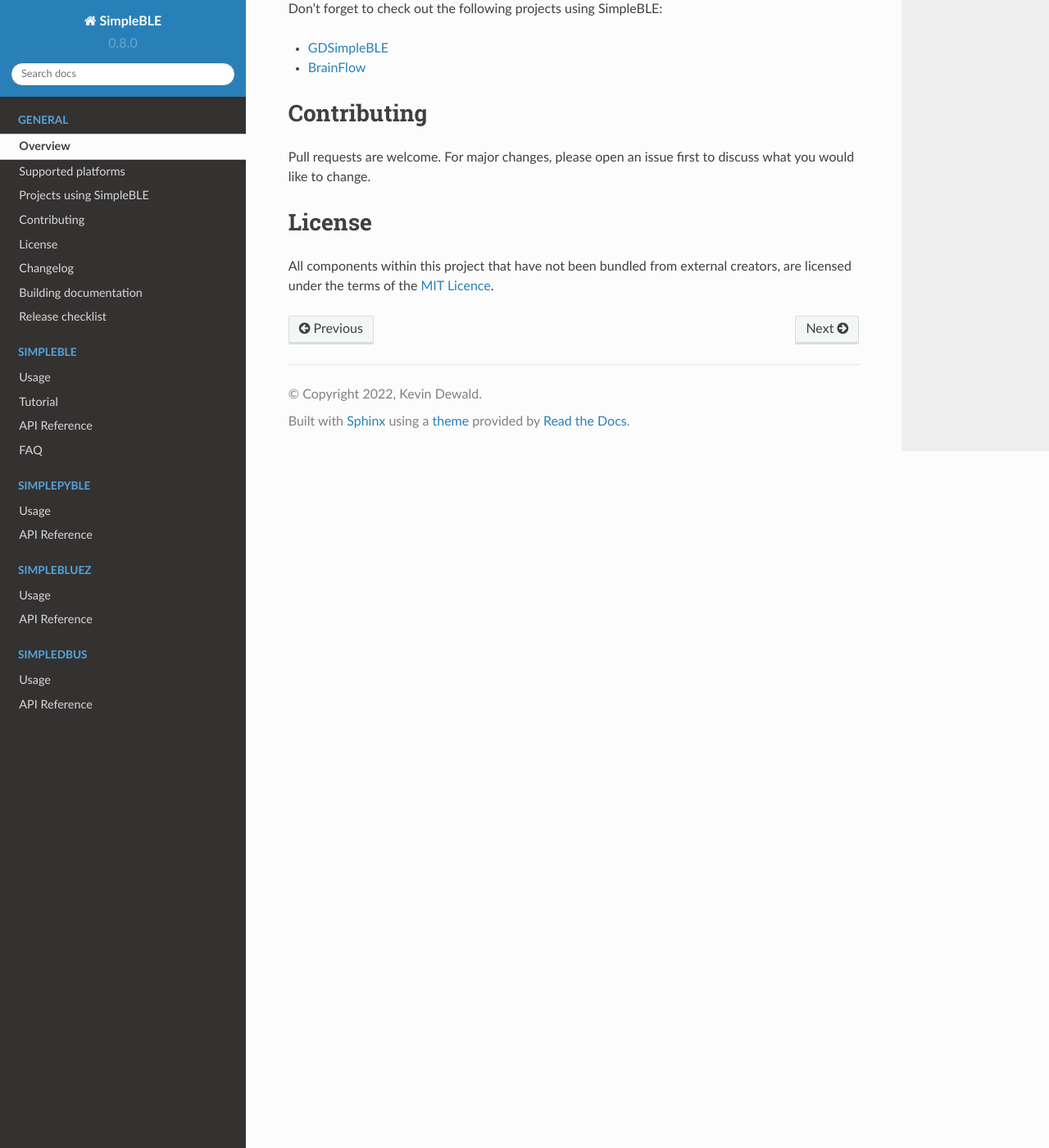
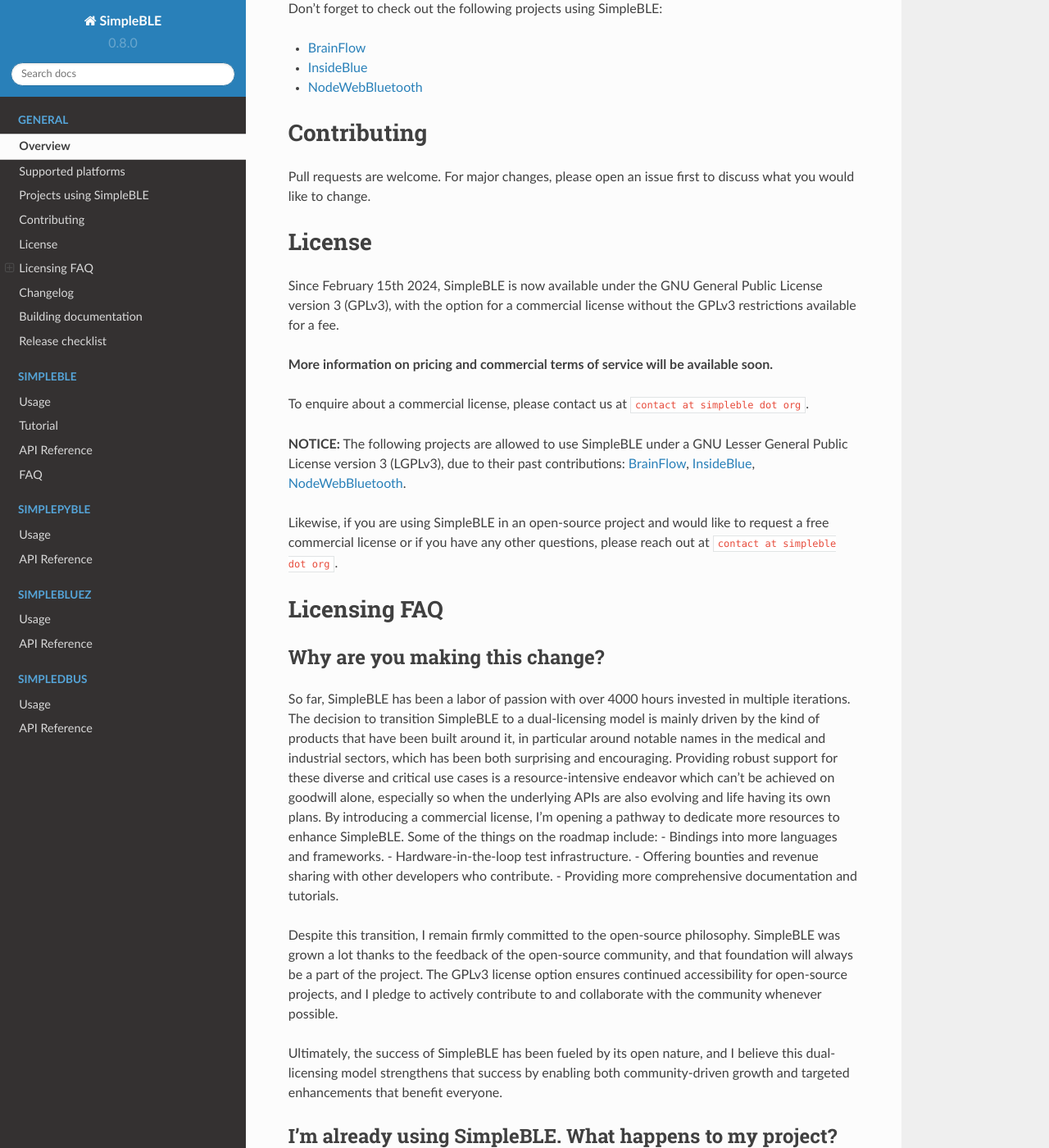
Before and after one commit to OpenBluetoothToolbox/SimpleBLE, a Sphinx documentation site: the page built from docs/overview.rst, in a window 1280 px wide and 1400 px high, scrolled down 975 px. Shown: the whole window at 82% size. Built offline with Sphinx 7.4.7 and the Read the Docs theme 2.0.0, drawn with Linux system fonts in a browser that asks for light colours; the version number is read from the project's files by our own code; some of the changed text lies outside the part shown.

Commit message:
Updated license in documents. (#304)

```diff
--- a/docs/overview.rst
+++ b/docs/overview.rst
@@ -37,8 +37,9 @@
 ------------------------
 Don't forget to check out the following projects using SimpleBLE:
 
-* `GDSimpleBLE`_
 * `BrainFlow`_
+* `InsideBlue`_
+* `NodeWebBluetooth`_
 
 Contributing
 ------------
@@ -48,18 +49,85 @@
 License
 -------
 
-All components within this project that have not been bundled from
-external creators, are licensed under the terms of the `MIT Licence`_.
+Since February 15th 2024, SimpleBLE is now available under the GNU General Public License
+version 3 (GPLv3), with the option for a commercial license without the GPLv3 restrictions
+available for a fee.
+
+**More information on pricing and commercial terms of service will be available soon.**
+
+To enquire about a commercial license, please contact us at ``contact at simpleble dot org``.
+
+**NOTICE:** The following projects are allowed to use SimpleBLE under a GNU Lesser General Public
+License version 3 (LGPLv3), due to their past contributions: `BrainFlow`_, `InsideBlue`_, `NodeWebBluetooth`_.
+
+Likewise, if you are using SimpleBLE in an open-source project and would like to request
+a free commercial license or if you have any other questions, please reach out at ``contact at simpleble dot org``.
+
+Licensing FAQ
+-------------
+
+Why are you making this change?
+^^^^^^^^^^^^^^^^^^^^^^^^^^^^^^^
+
+So far, SimpleBLE has been a labor of passion with over 4000 hours invested in multiple iterations.
+The decision to transition SimpleBLE to a dual-licensing model is mainly driven by the kind
+of products that have been built around it, in particular around notable names in the medical
+and industrial sectors, which has been both surprising and encouraging. Providing robust support for
+these diverse and critical use cases is a resource-intensive endeavor which can't be achieved on
+goodwill alone, especially so when the underlying APIs are also evolving and life having its own
+plans. By introducing a commercial license, I'm opening a pathway to dedicate more resources to
+enhance SimpleBLE. Some of the things on the roadmap include:
+- Bindings into more languages and frameworks.
+- Hardware-in-the-loop test infrastructure.
+- Offering bounties and revenue sharing with other developers who contribute.
+- Providing more comprehensive documentation and tutorials.
+
+Despite this transition, I remain firmly committed to the open-source philosophy. SimpleBLE was grown
+a lot thanks to the feedback of the open-source community, and that foundation will always be a part
+of the project. The GPLv3 license option ensures continued accessibility for open-source projects,
+and I pledge to actively contribute to and collaborate with the community whenever possible.
+
+Ultimately, the success of SimpleBLE has been fueled by its open nature, and I believe this
+dual-licensing model strengthens that success by enabling both community-driven growth and
+targeted enhancements that benefit everyone.
+
+
+I'm already using SimpleBLE. What happens to my project?
+^^^^^^^^^^^^^^^^^^^^^^^^^^^^^^^^^^^^^^^^^^^^^^^^^^^^^^^^
+
+Please reach out at ``contact at simpleble dot org`` and we can discuss the specifics of your
+situation. It is my intention to make this transition as smooth as possible for existing users,
+and I'm open to finding a solution that works for everyone.
+
+
+What do you consider "commercial use"?
+^^^^^^^^^^^^^^^^^^^^^^^^^^^^^^^^^^^^^^
+
+Commercial use in the context of SimpleBLE refers to any usage of the SimpleBLE or any of its
+language bindings in a commercial setting where it contributes, either directly or indirectly,
+to financial gain. This includes, but is not limited to, incorporating SimpleBLE into commercial
+software products, using it in the development of services offered for a fee, or deploying it
+within internal tools or software in a for-profit organization where it adds business value.
+The key factor is the use of the library as a component in a revenue-generating or
+business-advancing context, irrespective of whether the library itself is sold or offered as
+a standalone product.
+
+
+What does the GPLv3 license imply for my commercial project?
+^^^^^^^^^^^^^^^^^^^^^^^^^^^^^^^^^^^^^^^^^^^^^^^^^^^^^^^^^^^^
+The GPLv3 license ensures that end users have the freedom to run, study, share, and modify the software.
+It requires that any modified versions of SimpleBLE, or any software incorporating it, also be
+distributed under the GPLv3. Essentially, if your project incorporates SimpleBLE and is distributed,
+the entire codebase must be open-source under the GPLv3.
+
+You can find the full text of the GPLv3 license at https://www.gnu.org/licenses/gpl-3.0.html.
 
 .. Links
+
 
 .. _SimplePyBLE: https://pypi.org/project/simplepyble/
 
 .. _SimpleRsBLE: https://crates.io/crates/simplersble
-
-.. _MIT Licence: https://github.com/OpenBluetoothToolbox/SimpleBLE/blob/main/LICENCE.md
-
-.. _fmtlib: https://github.com/fmtlib/fmt
 
 .. _Discord: https://discord.gg/N9HqNEcvP3
 
@@ -69,3 +137,5 @@
 
 .. _GDSimpleBLE: https://github.com/jferdelyi/GDSimpleBLE
 .. _BrainFlow: https://github.com/brainflow-dev/brainflow
+.. _InsideBlue: https://github.com/eriklins/InsideBlue-BLE-Tool
+.. _NodeWebBluetooth: https://github.com/thegecko/webbluetooth
```
